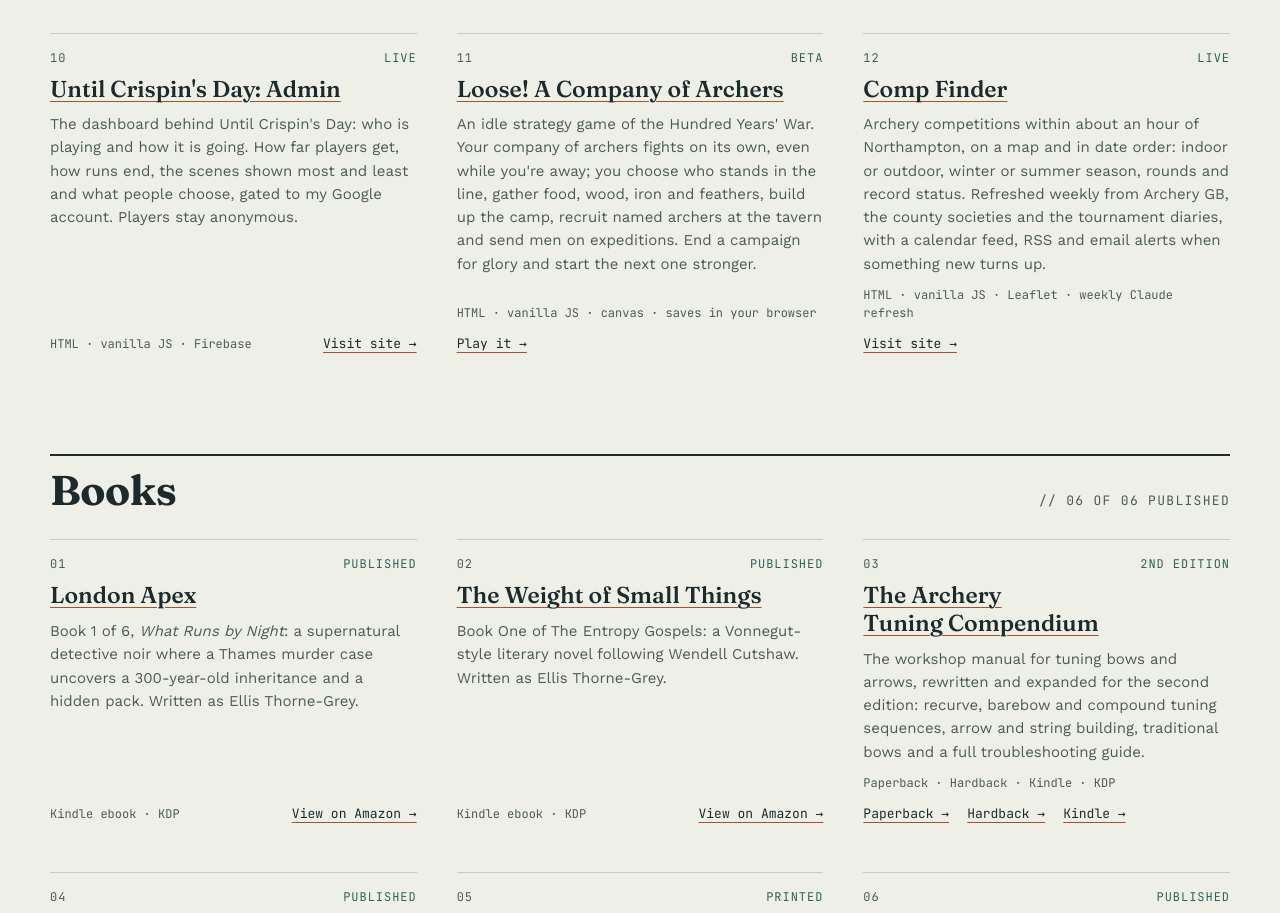
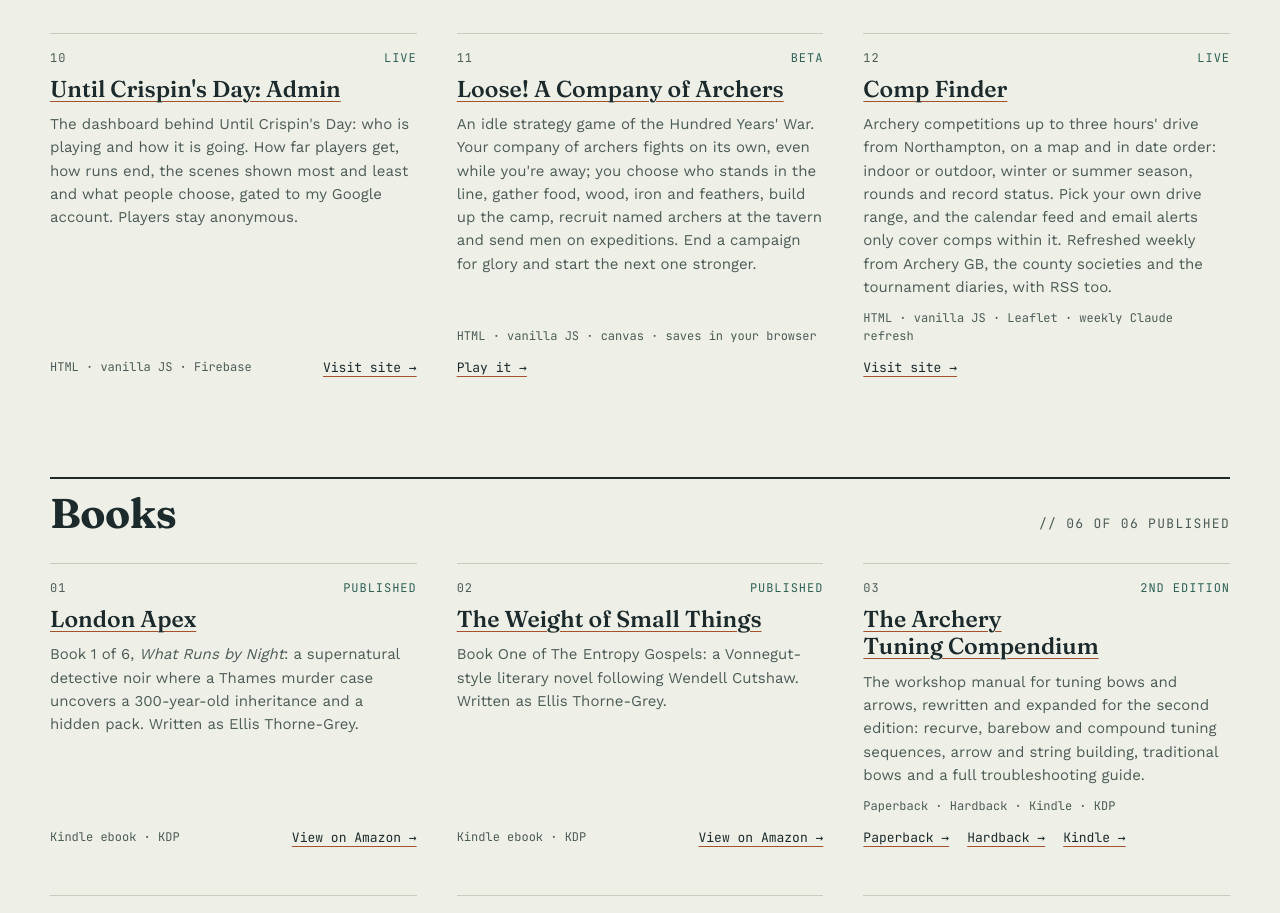
Before and after one commit to neilfletcher/neilfletcher.github.io, a plain HTML site: page index.html in a window 1280 px wide. Shown: the part 2389-3302 px from the top of the page. Drawn offline with nearby package versions, Linux system fonts and the light colour scheme.

Commit message:
Dashboard: update Comp Finder card for three-hour range and per-person alerts
Co-Authored-By: Claude Opus 5.5 <noreply@anthropic.com>
Claude-Session: https://claude.ai/code/session_01LmehaZPPZyJjdh8vukQHdf

```diff
--- a/index.html
+++ b/index.html
@@ -573,7 +573,7 @@
             <h3><a href="https://neilfletcher.github.io/archery-comps/" target="_blank" rel="noopener">Comp Finder</a></h3>
             <span class="status">Live</span>
           </div>
-          <p>Archery competitions within about an hour of Northampton, on a map and in date order: indoor or outdoor, winter or summer season, rounds and record status. Refreshed weekly from Archery GB, the county societies and the tournament diaries, with a calendar feed, RSS and email alerts when something new turns up.</p>
+          <p>Archery competitions up to three hours' drive from Northampton, on a map and in date order: indoor or outdoor, winter or summer season, rounds and record status. Pick your own drive range, and the calendar feed and email alerts only cover comps within it. Refreshed weekly from Archery GB, the county societies and the tournament diaries, with RSS too.</p>
           <div class="meta-row">
             <span class="stack">HTML &middot; vanilla JS &middot; Leaflet &middot; weekly Claude refresh</span>
             <a class="goto" href="https://neilfletcher.github.io/archery-comps/" target="_blank" rel="noopener">Visit site &rarr;</a>
```
